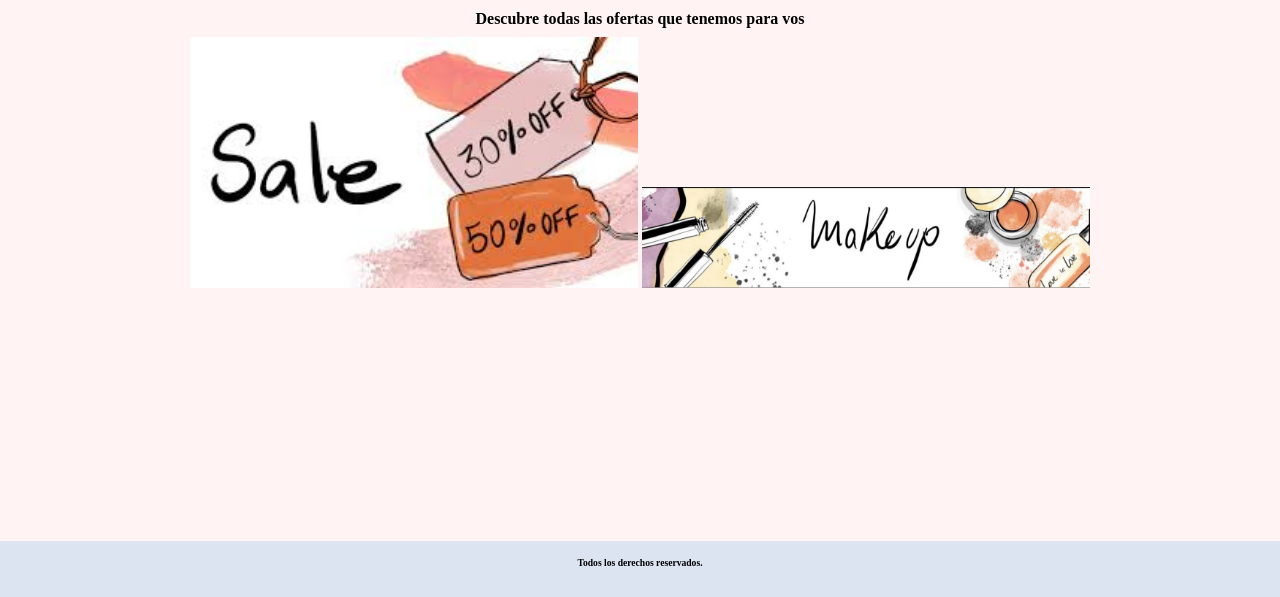
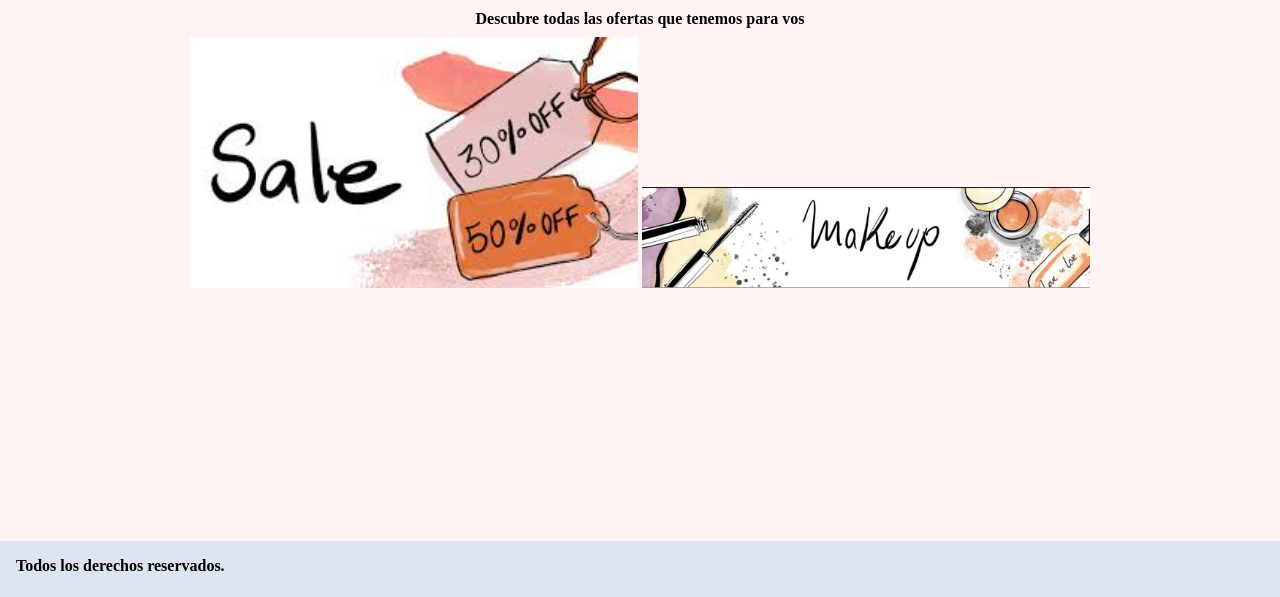
Before and after one commit to Antonellarina/gitHubRinaldoni, a plain HTML site: page pages/ofertas.html in a window 1280 px wide. Shown: the part 203-800 px from the top of the page. Drawn offline with Linux system fonts and the light colour scheme.

Commit message:
Correcciones footerH4/animacionesOfertas

```diff
--- a/css/main.css
+++ b/css/main.css
@@ -98,8 +98,8 @@ h2{
 /* transformaciones y animaciones de img Ofertas*/
 .imgAnimation{
     animation-name: girar;
-    animation-iteration-count: infinite;
-    animation-duration: 1s;
+    animation-iteration-count:inherit;
+    animation-duration: 5s;
 }
 
 @keyframes girar{
@@ -138,8 +138,8 @@ footer{
     padding: 1rem;
 }
 
-footer h4{
-    font-size: 0.6rem;
+footer p{
+    font-size: 0.7rem;
     text-align: center;
     display: flex;
     justify-content: center;
```
Also changed, not shown: index.html (+1 -1 lines), pages/nosotros.html (+1 -1 lines), pages/productos.html (+1 -1 lines), pages/servicios.html (+1 -1 lines).
